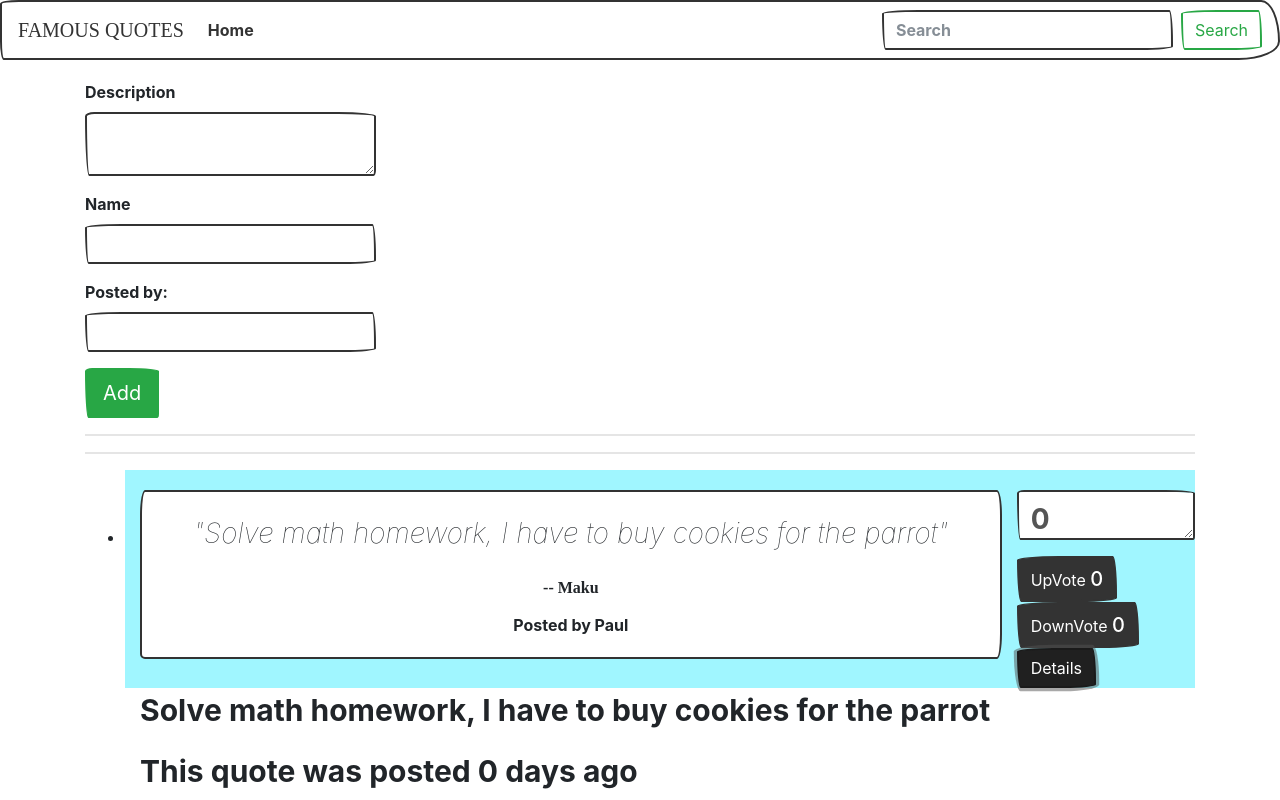
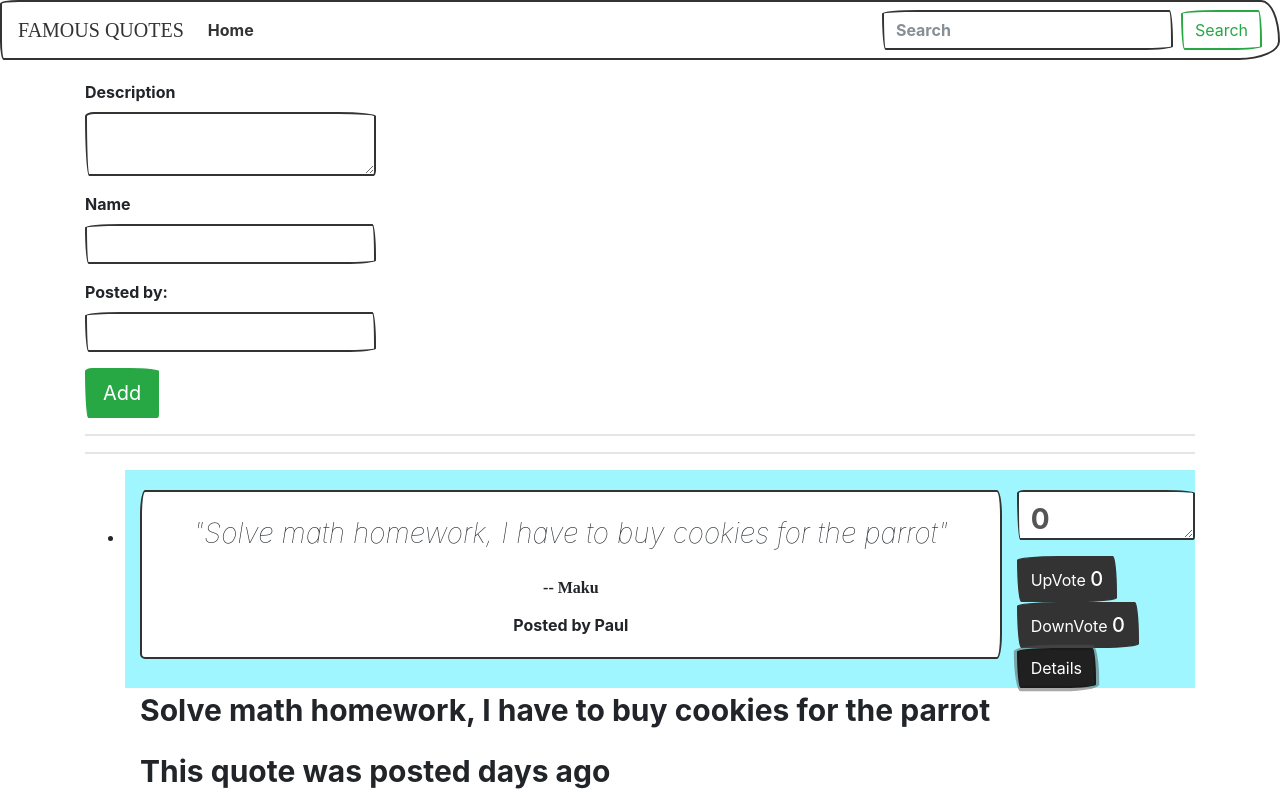
Before and after one commit to ma-za-kpe/quote-ip, an Angular app: page / in a window 1280 px wide. Both pictures are taken after a click on the button "Details". Shown: the top 800 px of the page. Built offline with nearby package versions, Linux system fonts and the light colour scheme; a web font is replaced by a local one.

Commit message:
remeove propert complete date from quotedetails

```diff
--- a/src/app/quotes-details/quotes-details.component.html
+++ b/src/app/quotes-details/quotes-details.component.html
@@ -2,7 +2,7 @@
   <div class="row">
     <div class="col-md-12">
       <p>{{quote.description}}</p>
-      <p>This quote was posted {{quote.completeDate| dateCount}} days ago</p>
+      <p>This quote was posted {{ dateCount}} days ago</p>
       <p>Posted by: {{quote.link}}</p>
       <p>and has {{quote.vote}} points</p>
       <!-- <p>This goal will be completed in {{goal.completeDate|dateCount}} days</p> -->
```
